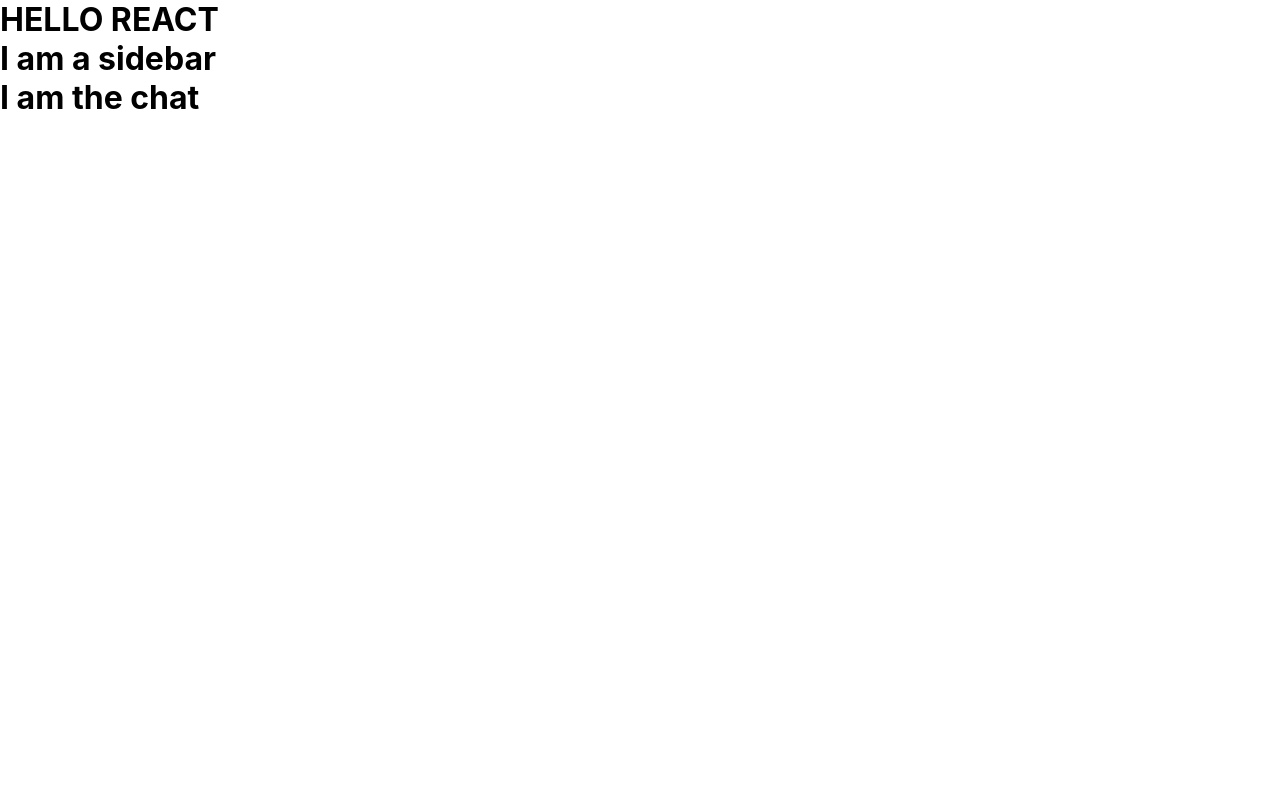
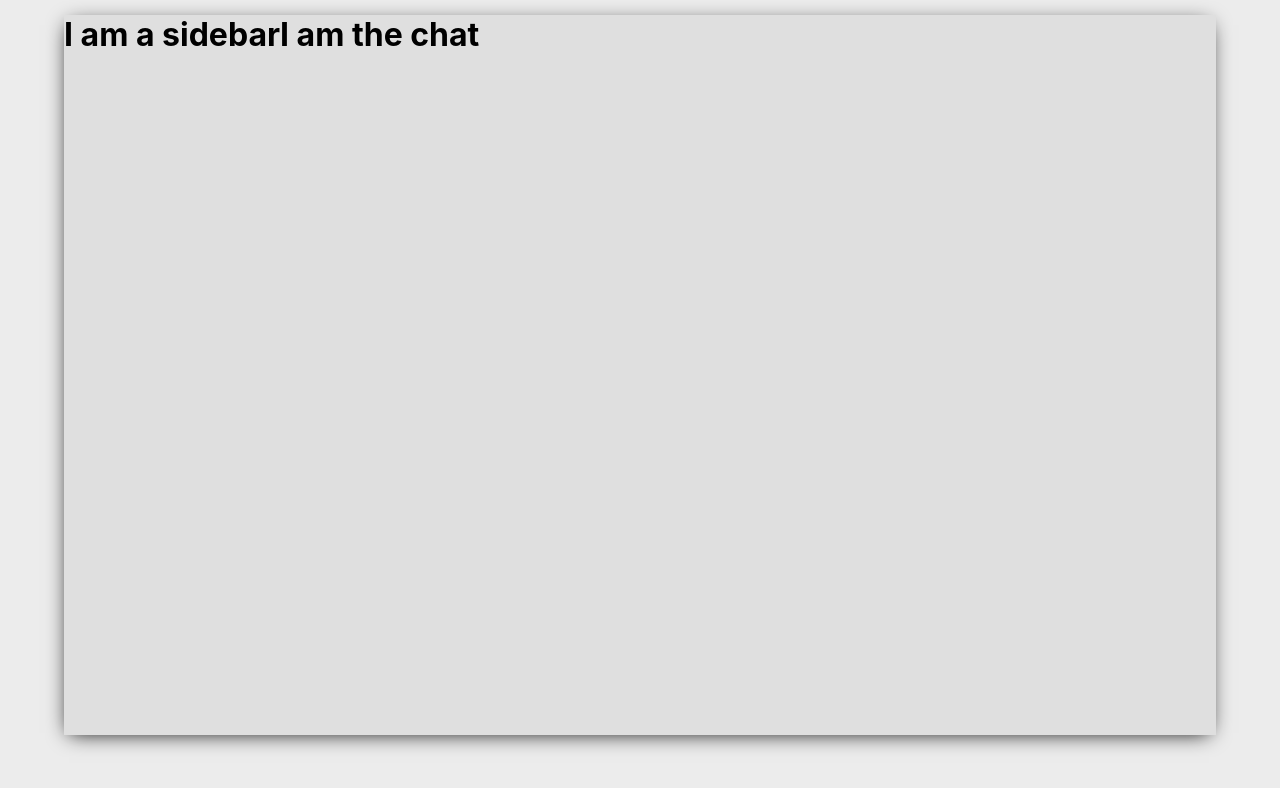
Before and after one commit to singhkunal2050/Whatsapp-mern-clone, a React (Create React App) app: page / in a window 1280 px wide. Shown: the top 788 px of the page. Built offline with nearby package versions, Linux system fonts and the light colour scheme.

Commit message:
app body

```diff
--- a/src/App.css
+++ b/src/App.css
@@ -1,3 +1,20 @@
 *{
   margin:0;
 }
+
+
+.app{
+  display: grid;
+  place-items: center;
+  height: 100vh;
+  background: rgb(236, 236, 236);
+}
+
+.app__body{
+  display: flex;
+  background: rgb(223, 223, 223);
+  margin-top: -50px;
+  height: 90vh;
+  width: 90vw;
+  box-shadow: -1px 4px 20px -6px black;
+}
--- a/src/App.js
+++ b/src/App.js
@@ -5,17 +5,19 @@ import Chat from './Chat';
 
 function App() {
   return (
-    <div className="App">
-      <h1>HELLO REACT</h1>
-      {/* SIdebar component  */}
-      <Sidebar/>
-      {/* CHAt component */}
-      <Chat/>
+    <div className="app">
+      <div className="app__body">
 
+        {/* SIdebar component  */}
+        <Sidebar />
+        {/* CHAt component */}
+        <Chat />
+
+        </div>
 
     </div>
 
-);
+  );
 }
 
 export default App;
```
